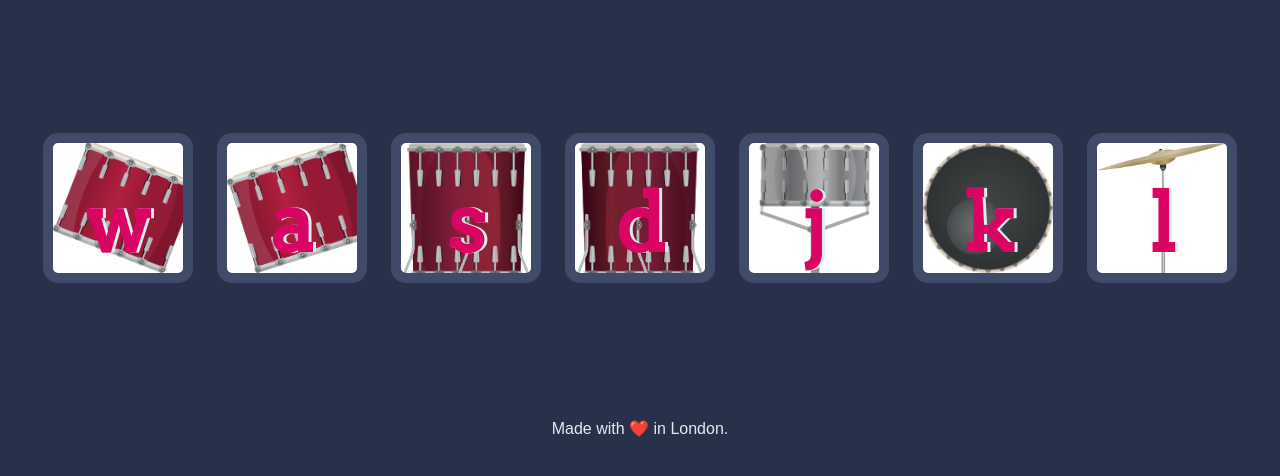
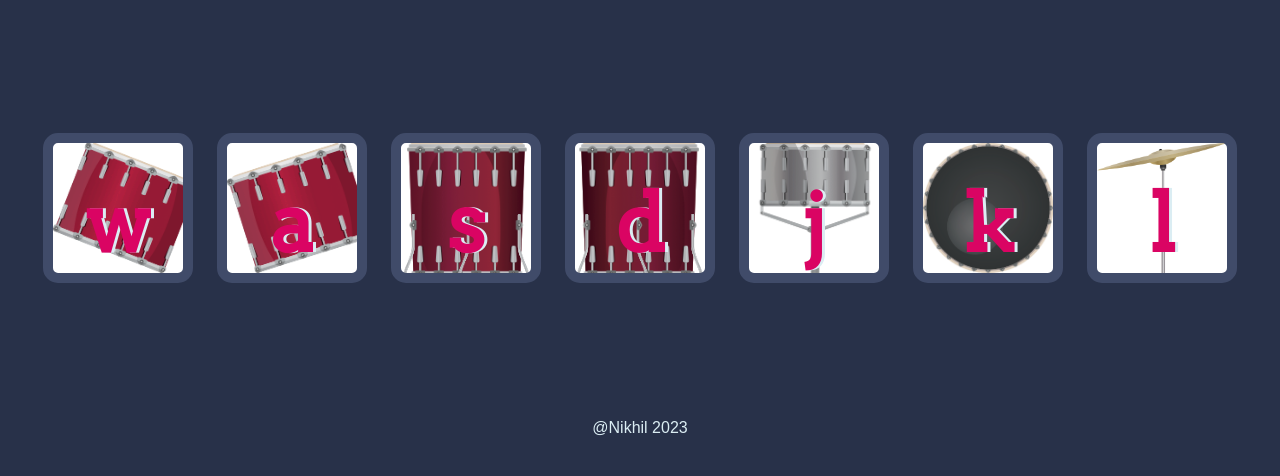
Before and after one commit to KneeeeKill/drum-kit, a plain HTML site: page index.html in a window 1280 px wide. Shown: the part 156-632 px from the top of the page. Drawn offline with Linux system fonts and the light colour scheme.

Commit message:
Update index.html

```diff
--- a/index.html
+++ b/index.html
@@ -25,7 +25,7 @@
 
 
   <footer>
-    Made with ❤️ in London.
+    @Nikhil 2023
   </footer>
 </body>
 
```
